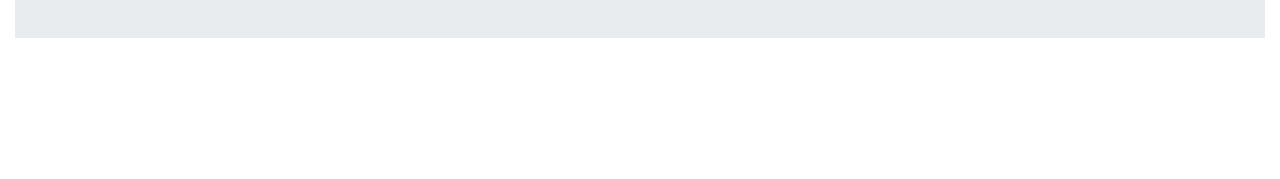
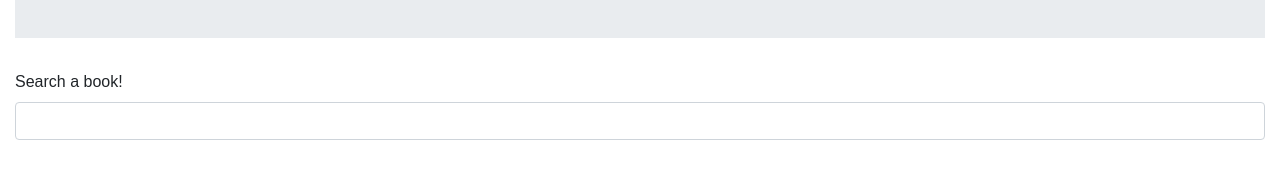
Before and after one commit to Cherjios/google-search-books, a React (Create React App) app in the folder client/: page / in a window 1280 px wide. Shown: the part 267-446 px from the top of the page. Built offline with nearby package versions, Linux system fonts and the light colour scheme.

Commit message:
Adding a form to serach book

```diff
--- a/client/src/App.js
+++ b/client/src/App.js
@@ -2,6 +2,7 @@ import React, { Component } from "react";
 import "./App.css";
 import Navbar from "./components/navbar"
 import Jumbotron from "./components/Jumbotron";
+import FormSearchBook from "./components/Form"
 
 function App() {
   return (
@@ -10,6 +11,7 @@ function App() {
      <Navbar />
      <div className="col">
      <Jumbotron />
+     <FormSearchBook />
      </div>
 
 
--- /dev/null
+++ b/client/src/components/Form/index.js
@@ -0,0 +1,24 @@
+import React from "react";
+import "./style.css";
+
+function FormSearchBook() {
+  return (
+    <div>
+
+      <form>
+        <div class="form-group">
+          <label for="exampleInputEmail1">Search a book!</label>
+          <input type="email" class="form-control" id="exampleInputEmail1" aria-describedby="emailHelp" />
+        </div>
+      </form>
+    </div>
+
+
+  );
+
+
+}
+
+
+
+export default FormSearchBook;
--- a/client/src/components/Jumbotron/index.js
+++ b/client/src/components/Jumbotron/index.js
@@ -1,4 +1,5 @@
 import React from "react";
+import "./style.css";
 
 
 function Jumbotron (){
--- a/client/src/components/navbar/index.js
+++ b/client/src/components/navbar/index.js
@@ -1,4 +1,5 @@
 import React from "react";
+import "./style.css";
 
 
 function Navbar(){
```
Also changed, not shown: client/src/components/Form/style.css (added).
